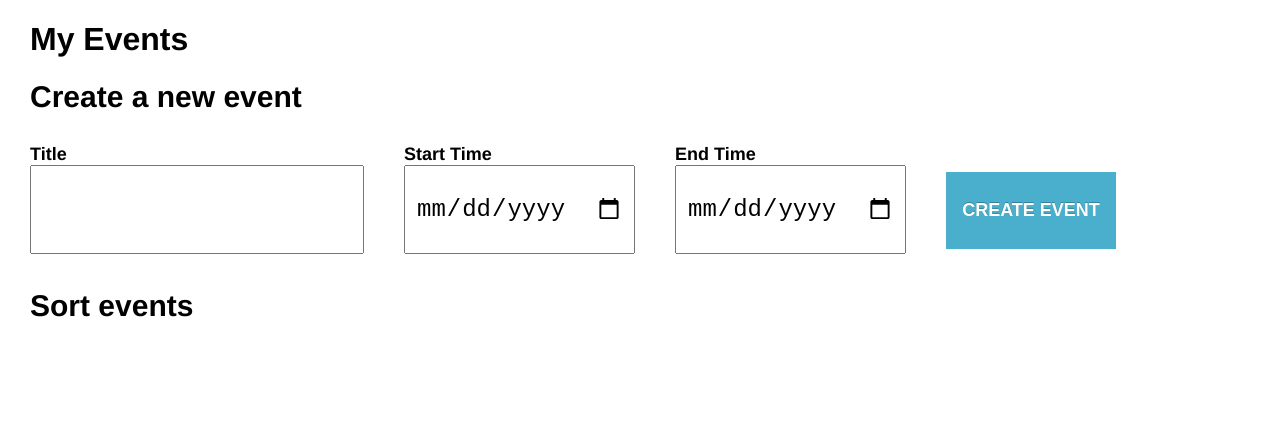
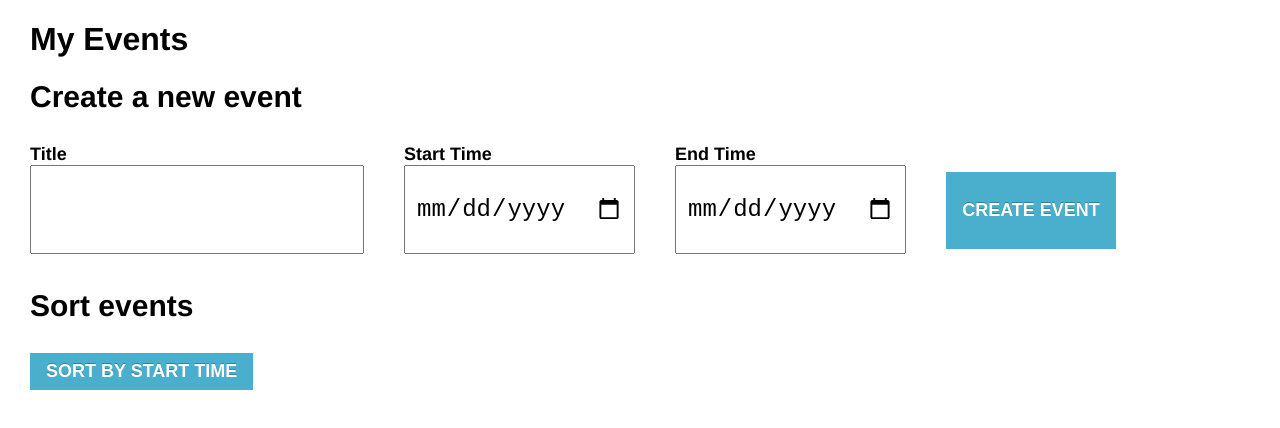
Before and after one commit to PhilMayer/Eventcrolus, a React (Create React App) app: page / in a window 1280 px wide. Shown: the top 428 px of the page. Built offline with nearby package versions, Linux system fonts and the light colour scheme.

Commit message:
Sort by start time

```diff
--- a/src/App.js
+++ b/src/App.js
@@ -100,6 +100,16 @@ class App extends Component {
     }
   }
 
+  sortByStartTime () {
+    const events = this.state.events;
+
+    events.sort((event1, event2) => {
+      return new Date(event1.start_time) - new Date(event2.start_time);
+    })
+
+    this.setState({events});
+  }
+
   render() {
     let events;
     if (this.state.events) {
@@ -116,6 +126,7 @@ class App extends Component {
         {newEvent}
 
         <p className="header">Sort events</p>
+        <button onClick={() => this.sortByStartTime()}>SORT BY START TIME</button>
         {events}
       </div>
     );
```
